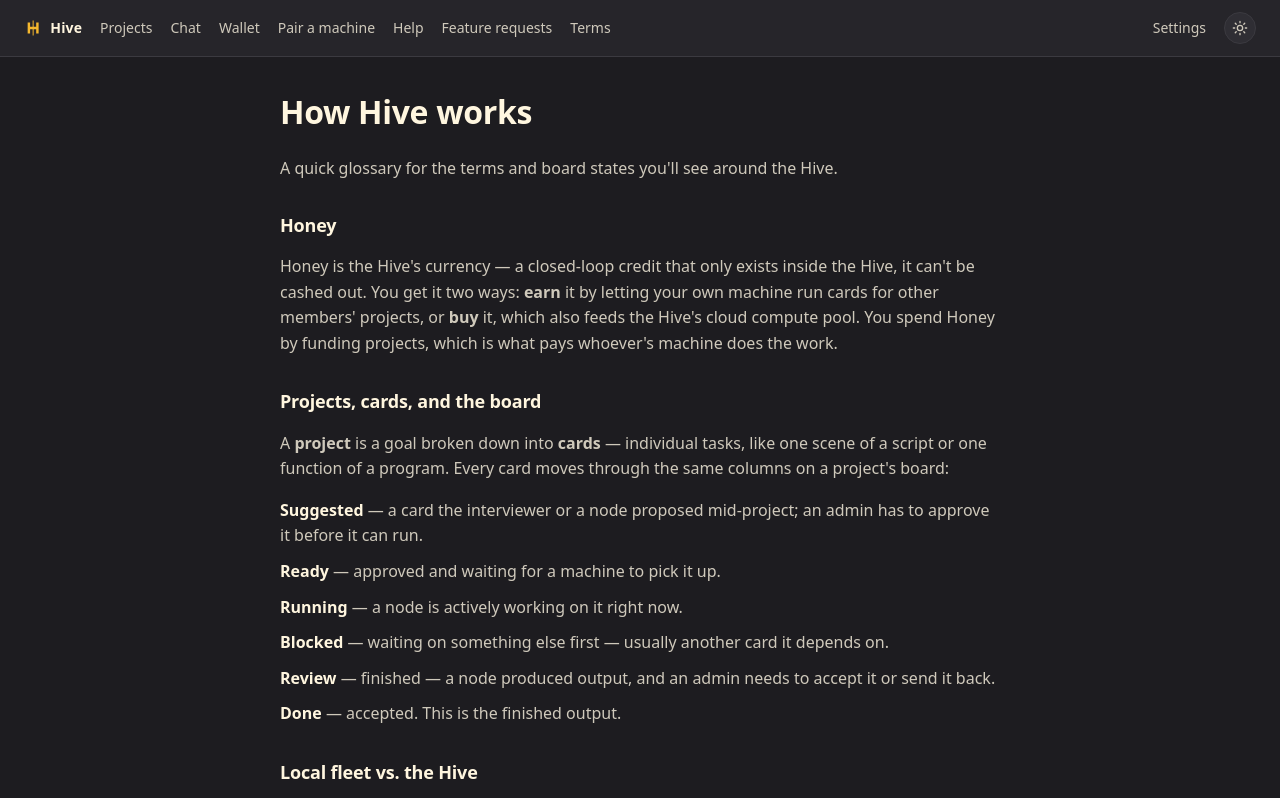
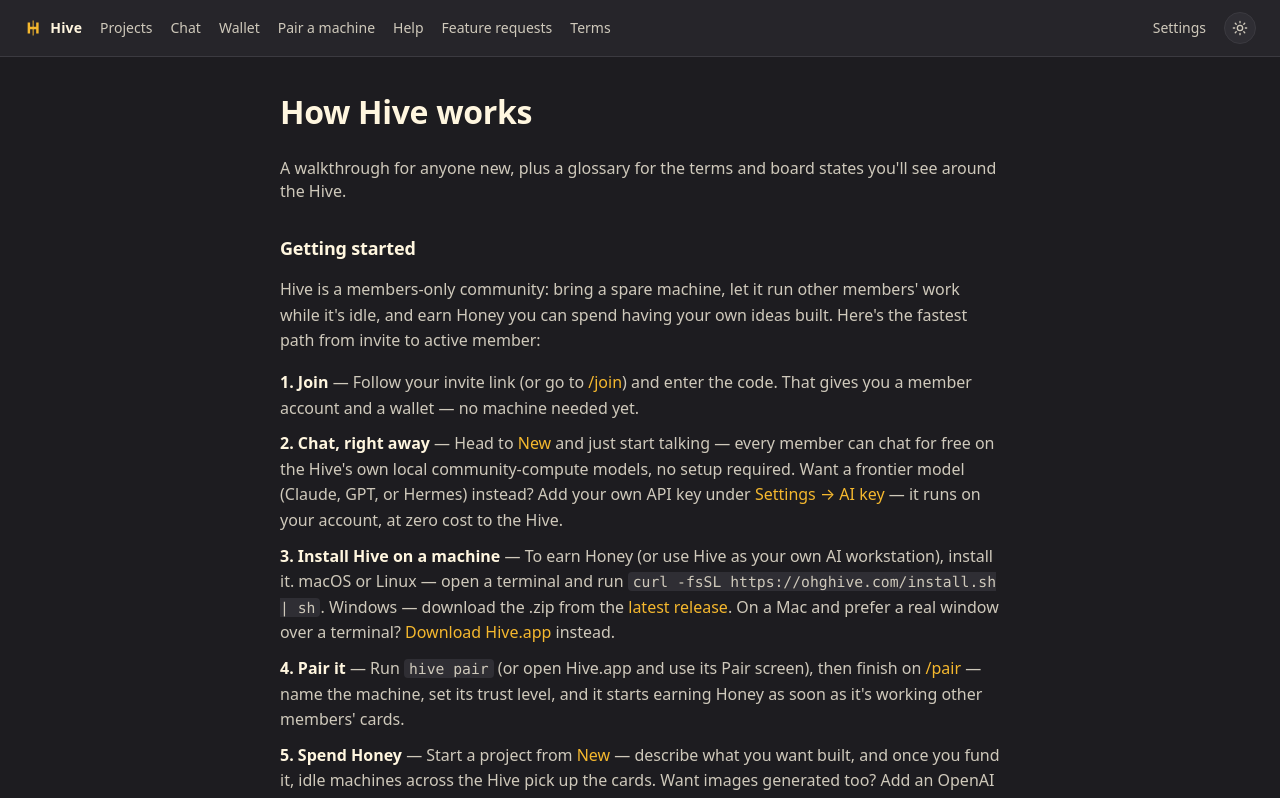
Before and after one commit to jackcanon/OH-Hive-src, a Next.js app in the folder apps/web/: page /help in a window 1280 px wide. Shown: the top 798 px of the page. Built offline with nearby package versions, Linux system fonts and the light colour scheme; no server answers.

Commit message:
Add end-user onboarding walkthrough to /help; fix stale BYOK copy in Settings

```diff
--- a/apps/web/app/help/page.tsx
+++ b/apps/web/app/help/page.tsx
@@ -27,8 +27,53 @@
       <main style={{ maxWidth: 720, margin: "0 auto", padding: "24px 24px 64px" }}>
         <h1 style={{ marginTop: 8 }}>How Hive works</h1>
         <p style={{ color: "var(--muted-strong)" }}>
-          A quick glossary for the terms and board states you&apos;ll see around the Hive.
+          A walkthrough for anyone new, plus a glossary for the terms and board states you&apos;ll see around the Hive.
         </p>
+
+        <Section title="Getting started">
+          <p>
+            Hive is a members-only community: bring a spare machine, let it run other members&apos; work while it&apos;s
+            idle, and earn Honey you can spend having your own ideas built. Here&apos;s the fastest path from invite to
+            active member:
+          </p>
+          <Term term="1. Join">
+            Follow your invite link (or go to <a href="/join">/join</a>) and enter the code. That gives you a member
+            account and a wallet — no machine needed yet.
+          </Term>
+          <Term term="2. Chat, right away">
+            Head to <a href="/new">New</a> and just start talking — every member can chat for free on the Hive&apos;s
+            own local community-compute models, no setup required. Want a frontier model (Claude, GPT, or Hermes)
+            instead? Add your own API key under <a href="/settings#keys">Settings → AI key</a> — it runs on your
+            account, at zero cost to the Hive.
+          </Term>
+          <Term term="3. Install Hive on a machine">
+            To earn Honey (or use Hive as your own AI workstation), install it. macOS or Linux — open a terminal and
+            run <code>curl -fsSL https://ohghive.com/install.sh | sh</code>. Windows — download the .zip from the{" "}
+            <a href="https://github.com/jackcanon/ohhive-releases/releases/latest" target="_blank" rel="noreferrer">
+              latest release
+            </a>
+            . On a Mac and prefer a real window over a terminal?{" "}
+            <a href="https://github.com/jackcanon/ohhive-releases/releases/latest" target="_blank" rel="noreferrer">
+              Download Hive.app
+            </a>{" "}
+            instead.
+          </Term>
+          <Term term="4. Pair it">
+            Run <code>hive pair</code> (or open Hive.app and use its Pair screen), then finish on{" "}
+            <a href="/pair">/pair</a> — name the machine, set its trust level, and it starts earning Honey as soon as
+            it&apos;s working other members&apos; cards.
+          </Term>
+          <Term term="5. Spend Honey">
+            Start a project from <a href="/new">New</a> — describe what you want built, and once you fund it, idle
+            machines across the Hive pick up the cards. Want images generated too? Add an OpenAI key in{" "}
+            <a href="/settings#keys">Settings</a> and use the Generate tab in the desktop app — same bring-your-own-key
+            principle, billed to your own OpenAI account, not your Honey.
+          </Term>
+          <p>
+            Stuck, or found a bug? <a href="/requests">Requests</a> has both a feature-request box and a bug report
+            tab.
+          </p>
+        </Section>
 
         <Section title="Honey">
           <p>
@@ -45,7 +90,7 @@
             scene of a script or one function of a program. Every card moves through the same columns on a project&apos;s
             board:
           </p>
-          <Term term="Suggested">a card the interviewer or a node proposed mid-project; an admin has to approve it before it can run.</Term>
+          <Term term="Suggested">a card the project chat or a node proposed mid-project; an admin has to approve it before it can run.</Term>
           <Term term="Ready">approved and waiting for a machine to pick it up.</Term>
           <Term term="Running">a node is actively working on it right now.</Term>
           <Term term="Blocked">waiting on something else first — usually another card it depends on.</Term>
```
Also changed, not shown: apps/web/app/settings/page.tsx (+6 -2 lines).
